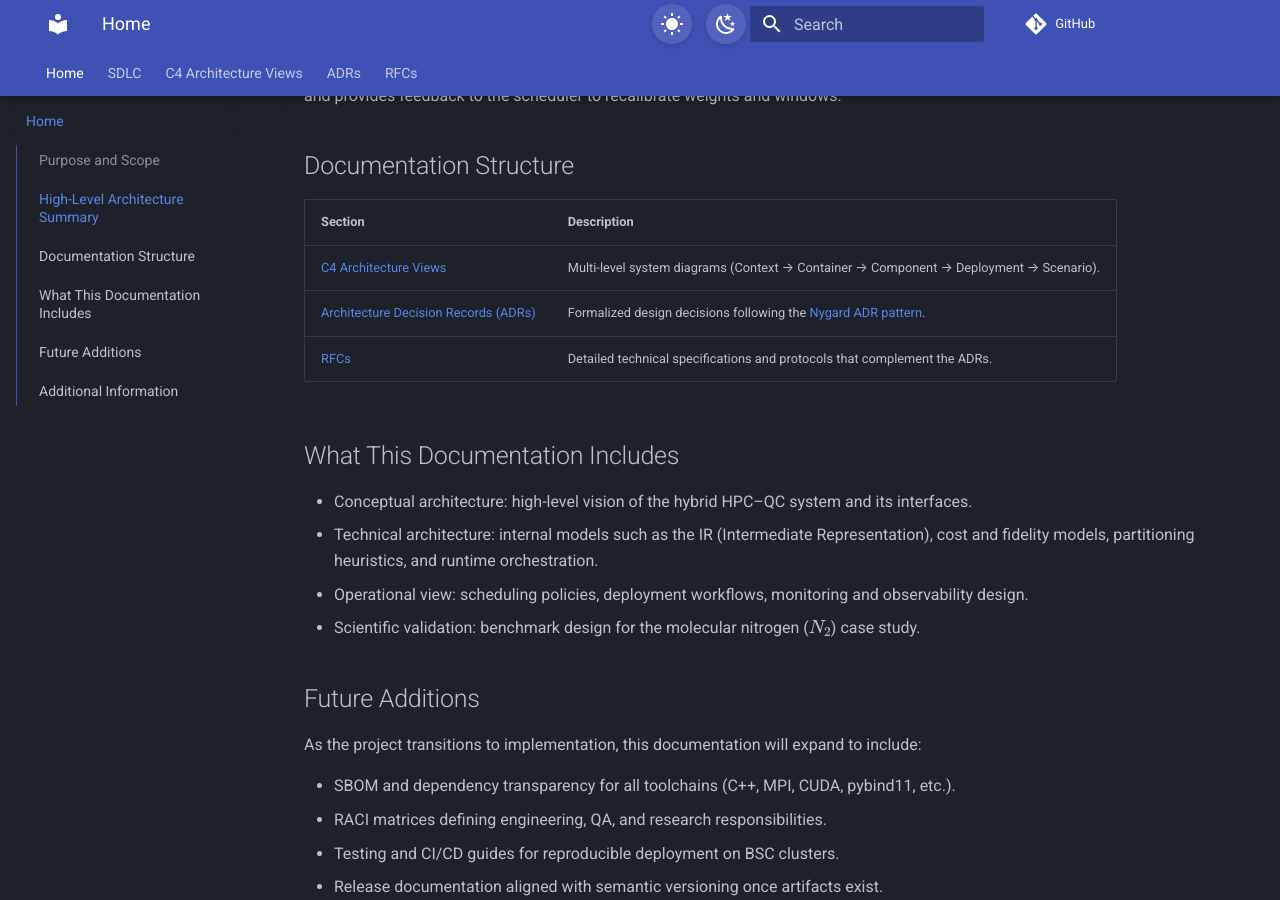
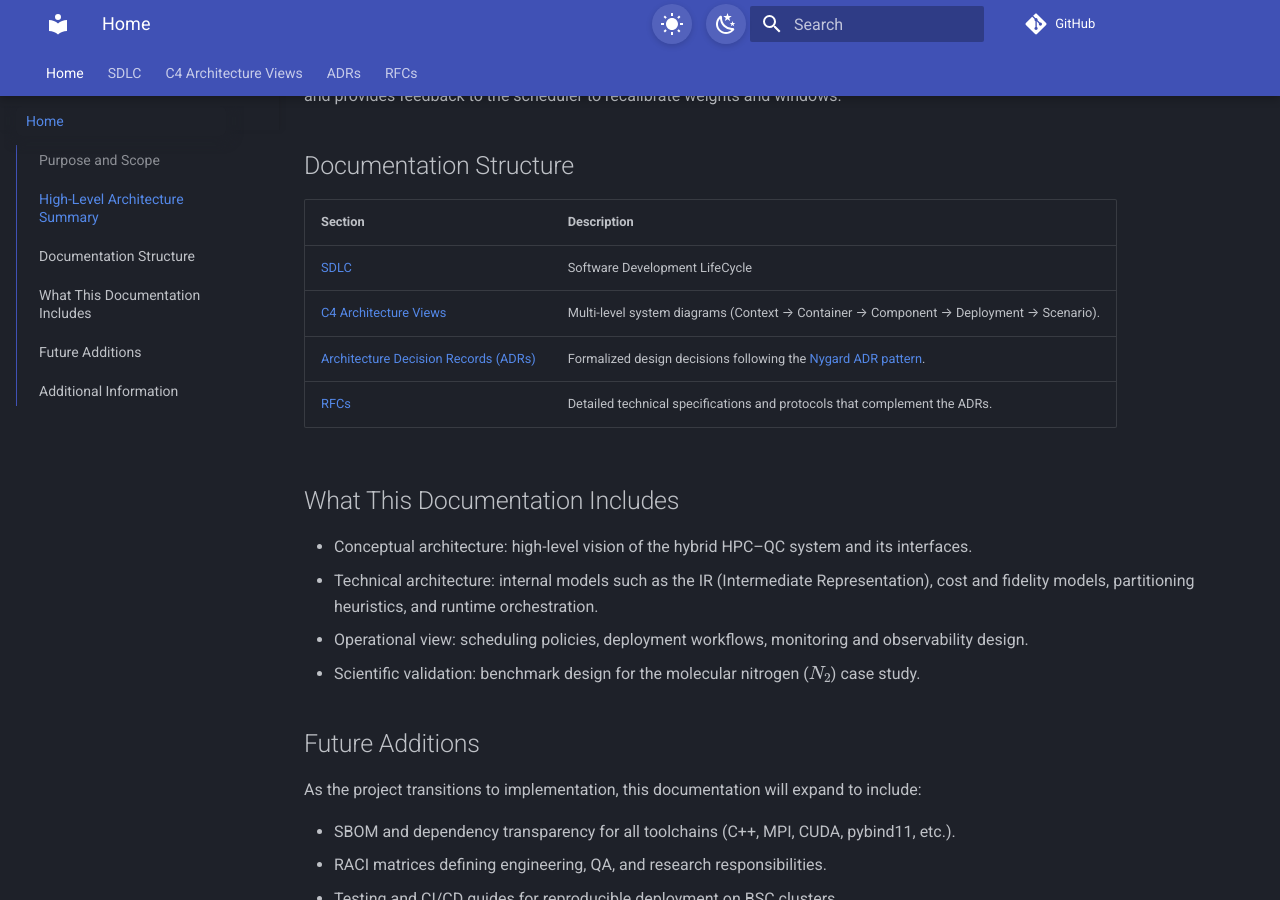
Before and after one commit to ToroData/hpcqc-docs, an MkDocs documentation site: the page built from docs/index.md, in a window 1280 px wide and 900 px high, scrolled down 2614 px. Built offline with MkDocs 1.6.1 and Material for MkDocs 9.7.7, drawn with Linux system fonts in a browser that asks for light colours; comment, search, counter and statistics services are not loaded; the version menu is left out.

Commit message:
add: sdlc to documentation structure

```diff
--- a/docs/index.md
+++ b/docs/index.md
@@ -130,6 +130,7 @@ The stack structure begins with circuit submission via CLI or Python bindings. F
 
 | Section | Description |
 |----------|--------------|
+|[SDLC](sdlc/sdlc.md)| Software Development LifeCycle |
 | [C4 Architecture Views](architecture/index.md) | Multi-level system diagrams (Context → Container → Component → Deployment → Scenario). |
 | [Architecture Decision Records (ADRs)](adr/index.md) | Formalized design decisions following the [Nygard ADR pattern](http://thinkrelevance.com/blog/2011/11/15/documenting-architecture-decisions). |
 | [RFCs](rfc/index.md) | Detailed technical specifications and protocols that complement the ADRs. |
```
